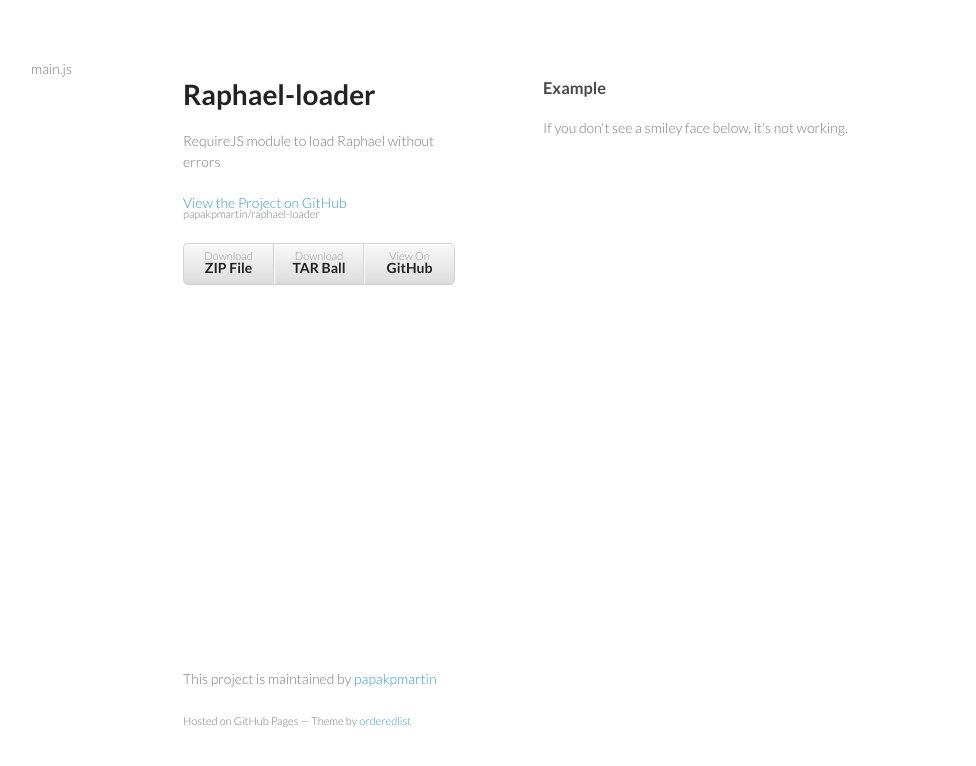
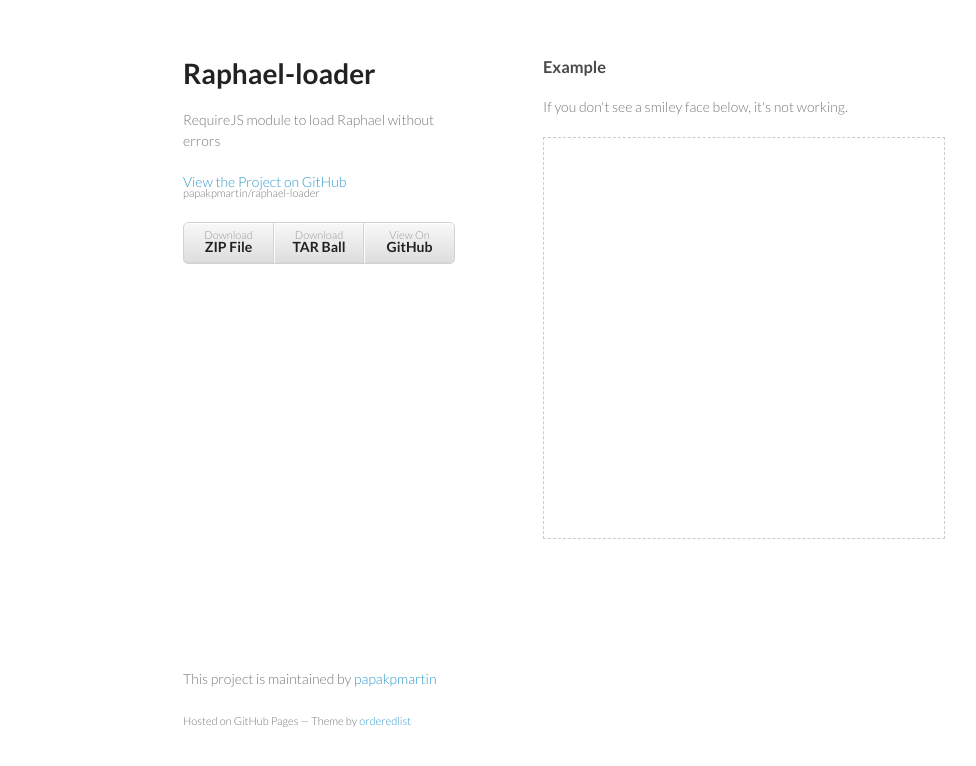
Before and after one commit to papakpmartin/raphael-loader, a plain HTML site: page index.html in a window 1280 px wide. Shown: the whole page, without its empty margins (27-1003 px from the left). Drawn offline with Linux system fonts and the light colour scheme.

Commit message:
This might do it. :)

```diff
--- a/index.html
+++ b/index.html
@@ -12,8 +12,13 @@
     <script src="//html5shiv.googlecode.com/svn/trunk/html5.js"></script>
     <![endif]-->
 	<script data-main="https://raw.github.com/papakpmartin/raphael-loader/master/scripts/main" src="https://raw.github.com/papakpmartin/raphael-loader/master/scripts/libs/require.js"></script>
-
-	main.js
+	<style>
+#paper {
+	width: 400px;
+	height: 400px;
+	border: 1px dashed #ccc;
+}
+	</style>
   </head>
   <body>
     <div class="wrapper">
```
